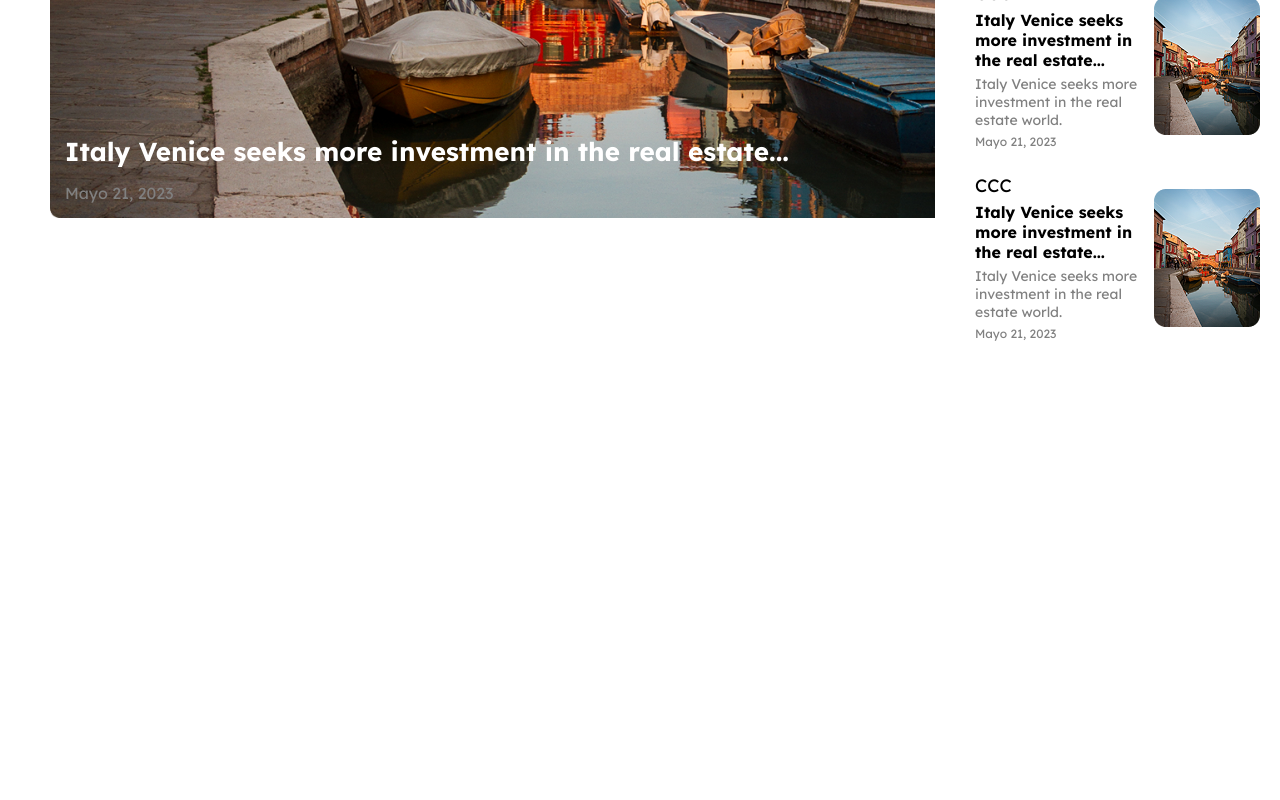
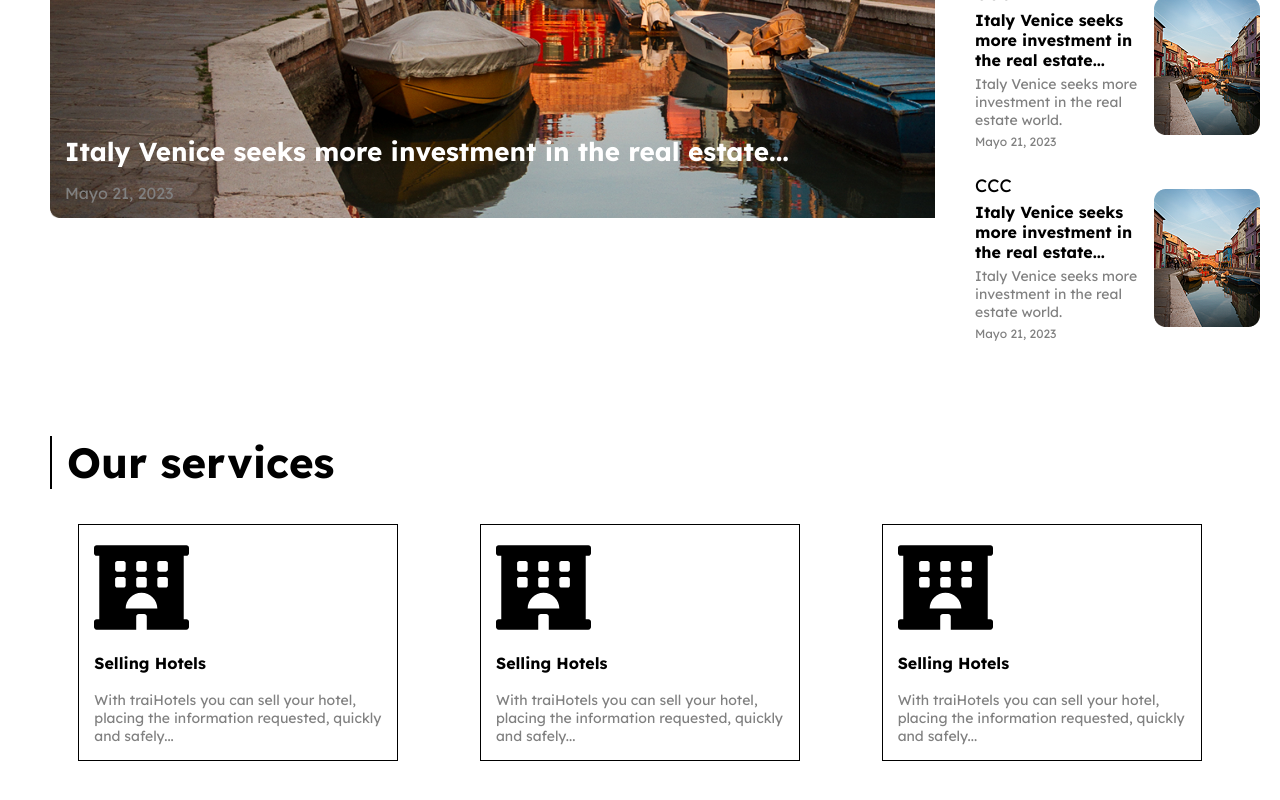
Before and after one commit to Paul2000-2000/BookingAppHotel, a React (Vite) app in the folder client/hotel-booking/: page / in a window 1280 px wide. Shown: the part 2166-2966 px from the top of the page. Before the commit the page ends 2557 px from the top, so only its background shows below. Built offline with nearby package versions, Linux system fonts and the light colour scheme.

Commit message:
services design almost done

```diff
--- a/client/hotel-booking/src/pages/HomePage/HomePage.jsx
+++ b/client/hotel-booking/src/pages/HomePage/HomePage.jsx
@@ -6,6 +6,7 @@ import Navbar from '../../components/Navbar/Navbar';
 import Hero from '../../views/Hero/Hero';
 import NewHotels from '../../views/NewHotels/NewHotels';
 import News from '../../views/News/News';
+import Services from '../../views/Services/Services';
 
  const HomePage = () => {
   return (
@@ -14,6 +15,7 @@ import News from '../../views/News/News';
       <Hero/>
       <NewHotels/>
       <News/>
+      <Services/>
     </div>
   )
 }
--- /dev/null
+++ b/client/hotel-booking/src/views/Services/Services.jsx
@@ -0,0 +1,53 @@
+import React from 'react'
+
+import style from './Services.module.scss'
+
+import { FaHotel } from "react-icons/fa";
+
+
+const Services = () => {
+  return (
+    <div className={style.class}>
+        <div className={style.content}>
+        <h2 className={style.title}>Our services</h2>
+        <div className={style.list}>
+            <div className={style.item}>
+                <FaHotel className={style.icon}/>
+                <h4 className={style.headline}>
+                    Selling Hotels
+                </h4>
+                <p className={style.description}>
+                With traiHotels you can sell your hotel,
+                placing the information requested, quickly
+                and safely...
+                </p>
+            </div>
+            <div className={style.item}>
+                <FaHotel className={style.icon}/>
+                <h4 className={style.headline}>
+                    Selling Hotels
+                </h4>
+                <p className={style.description}>
+                With traiHotels you can sell your hotel,
+                placing the information requested, quickly
+                and safely...
+                </p>
+            </div>
+            <div className={style.item}>
+                <FaHotel className={style.icon}/>
+                <h4 className={style.headline}>
+                    Selling Hotels
+                </h4>
+                <p className={style.description}>
+                With traiHotels you can sell your hotel,
+                placing the information requested, quickly
+                and safely...
+                </p>
+            </div>
+        </div>
+        </div>
+    </div>
+  )
+}
+
+export default Services
--- /dev/null
+++ b/client/hotel-booking/src/views/Services/Services.module.scss
@@ -0,0 +1,63 @@
+.class{
+
+    padding: 45px 50px;
+
+    .content{
+
+        display: flex;
+        flex-direction: column;
+        gap: 35px;
+
+    .title{
+
+        font-size: 42px;
+        font-weight: bold;
+        padding: 0px 15px;
+        border-left: solid 2px black;
+
+    }
+
+    .list{
+
+        display: flex;
+        justify-content: space-around;
+        align-items: center;
+        gap: 25px;
+
+        .item{
+
+            padding: 15px;
+            display: flex;
+            flex-direction: column;
+            gap: 18px;
+            border: solid 1px black;
+            width: 320px;
+
+
+            .icon{
+
+                width: 95px;
+                height: 95px;
+
+            }
+
+            .headline{
+
+                font-size: 16px;
+                font-weight: bold;
+
+            }
+
+            .description{
+
+                font-size: 14px;
+                color: grey;
+
+            }
+
+        }
+
+    }
+
+
+} }
```
